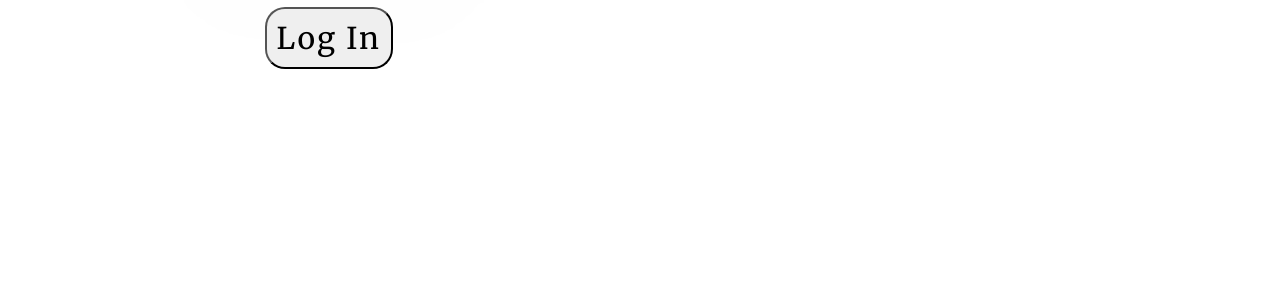
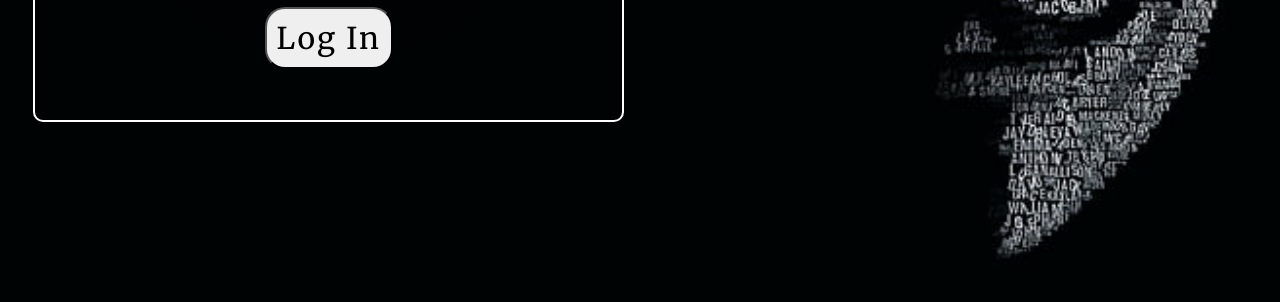
Before and after one commit to LikithMeruvu/login_form, a plain HTML site: page index.html in a window 1280 px wide. Shown: the part 498-800 px from the top of the page. Drawn offline with Linux system fonts and the light colour scheme.

Commit message:
Update style.css

```diff
--- a/style.css
+++ b/style.css
@@ -1,7 +1,7 @@
 @import url('https://fonts.googleapis.com/css2?family=Merriweather&display=swap');
 
 body {
-  background: url('images/black-black-and-white-anonymous-hackers-wallpaper-preview.jpg');
+  background: url('black-black-and-white-anonymous-hackers-wallpaper-preview.jpg');
   background-size: cover;
   background-position: center;
   background-attachment: fixed;
```
